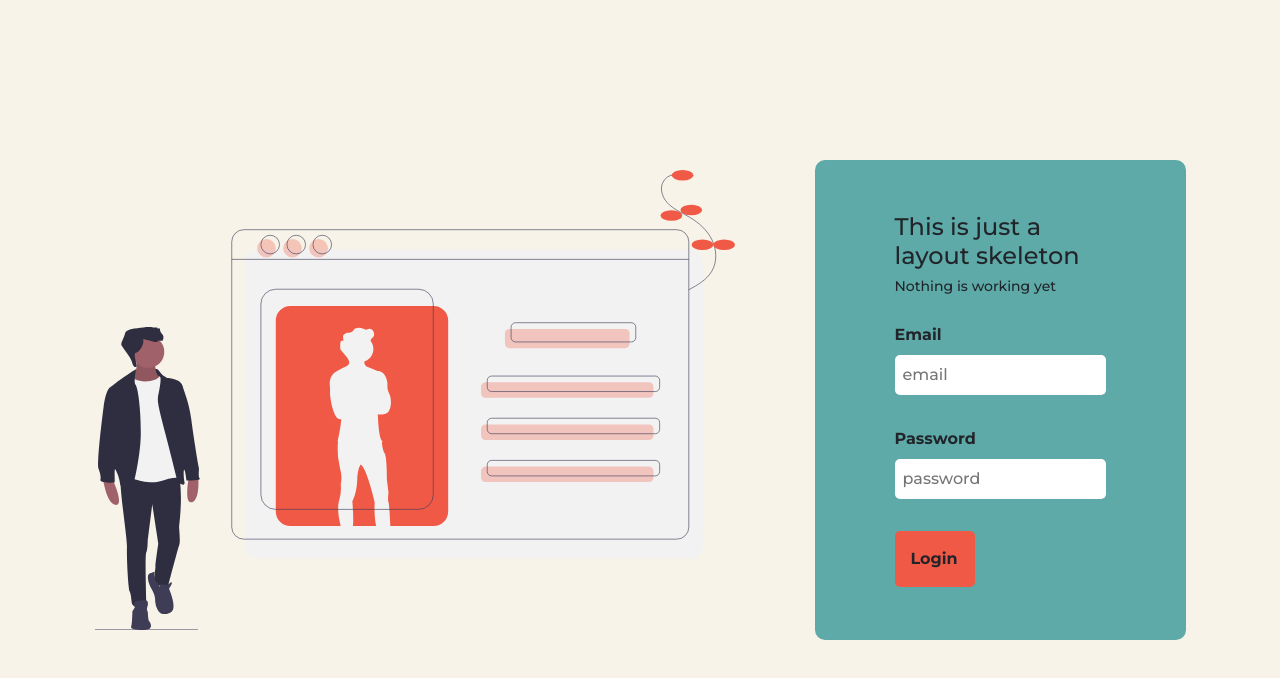
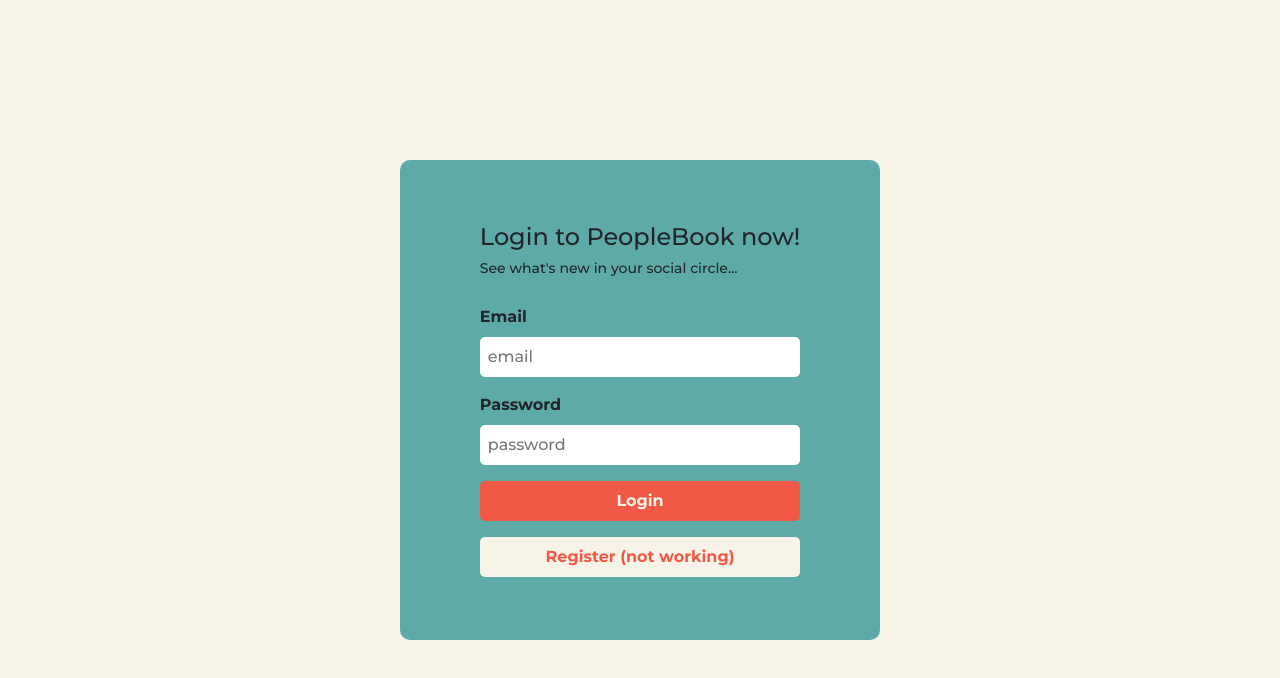
Before and after one commit to ElMehdiEchchad/Social-Network, a React (Create React App) app in the folder Frontend/social-network/: page /login in a window 1280 px wide. Shown: the top 678 px of the page. Built offline with nearby package versions, Linux system fonts and the light colour scheme.

Commit message:
edited login page

```diff
--- a/Frontend/social-network/src/pages/Login.js
+++ b/Frontend/social-network/src/pages/Login.js
@@ -1,5 +1,4 @@
 import styles from "./Login.module.css";
-import illustration from "../assets/illustration.svg";
 import { useState } from "react";
 
 const Login = () => {
@@ -18,13 +17,13 @@ const Login = () => {
 
     return (
         <div className={styles.wrapper}>
-            <div className={styles.left}>
+            {/* <div className={styles.left}>
                 <img src={illustration} alt="Connected world" />
-            </div>
+            </div> */}
             <div className={styles.right}>
-                <div className={styles.form}>
-                    <h1>This is just a layout skeleton</h1>
-                    <h2>Nothing is working yet</h2>
+                <form className={styles.form} id="login-form">
+                    <h1>Login to PeopleBook now!</h1>
+                    <h2>See what's new in your social circle...</h2>
                     <label>Email</label>
                     <input
                         name="email"
@@ -39,8 +38,11 @@ const Login = () => {
                         placeholder="password"
                         onChange={onChange}
                     ></input>
-                    <div className={styles.button}>Login</div>
-                </div>
+                    <div className={styles.buttonPrimary}>Login</div>
+                    <div className={styles.buttonSecondary}>
+                        Register (not working)
+                    </div>
+                </form>
             </div>
         </div>
     );
--- a/Frontend/social-network/src/pages/Login.module.css
+++ b/Frontend/social-network/src/pages/Login.module.css
@@ -23,12 +23,23 @@
     justify-content: center;
 }
 
-.button {
-    padding: 1em;
+.buttonPrimary {
+    text-align: center;
+    padding: 0.5em 0;
     background-color: #f05945;
     border-radius: 5px;
-    width: 5em;
     font-weight: bold;
+    color: #f7f3e9;
+    margin-bottom: 1em;
+}
+
+.buttonSecondary {
+    text-align: center;
+    padding: 0.5em 0;
+    background-color: #f7f3e9;
+    border-radius: 5px;
+    font-weight: bold;
+    color: #f05945;
 }
 
 * {
@@ -49,9 +60,19 @@ label {
 }
 
 input {
-    margin-bottom: 2em;
+    margin-bottom: 1em;
     border: none;
     border-radius: 5px;
     padding: 0.5em;
     font-weight: 500;
 }
+
+@media only screen and (max-width: 600px) {
+    .wrapper {
+        padding: 0 1em;
+    }
+
+    .form {
+        padding: 0 1em;
+    }
+}
```
Also changed, not shown: Frontend/social-network/src/components/login/RegisterModal.js (added).
